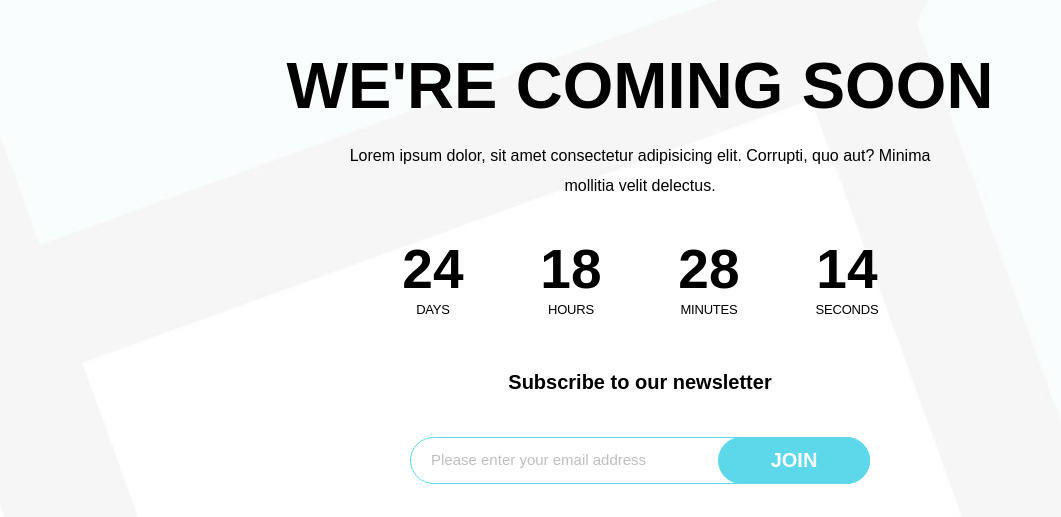
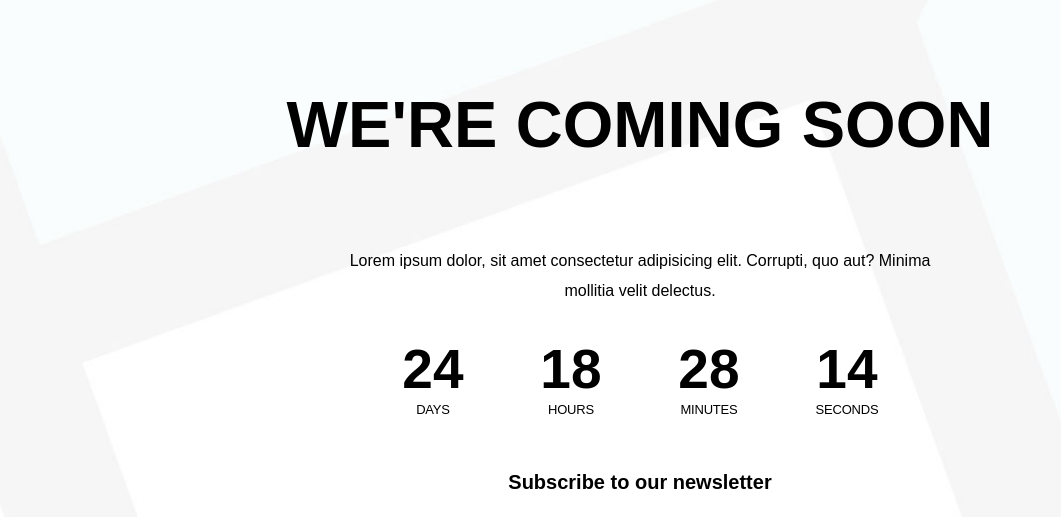
Before and after one commit to Sungmiii/kcubd-staticwebsite, a website: page index.html in a window 1280 px wide. Shown: the part 175-692 px from the top of the page, without its empty margins (0-1061 px from the left). Drawn offline with Linux system fonts and the light colour scheme; a web font is replaced by a local one.

Commit message:
subtitle in separate div and grid row

```diff
--- a/index.html
+++ b/index.html
@@ -48,15 +48,18 @@
         </header>
         <main class="main">
             <div class="textbox">
-                <h1 class="title margin-bottom-small">
+                <h1 class="title">
                     we're coming soon
                 </h1>
-                <h3 class="subtitle">
-                    Lorem ipsum dolor, sit amet consectetur adipisicing elit. Corrupti, quo aut? Minima mollitia velit
-                    delectus.
-                </h3>
+
             </div>
         </main>
+        <div class="subtitlebox">
+            <h3 class="subtitlebox__text">
+                Lorem ipsum dolor, sit amet consectetur adipisicing elit. Corrupti, quo aut? Minima mollitia velit
+                delectus.
+            </h3>
+        </div>
         <div class="countbox">
             <div class="countgroup">
                 <span id="day" class="countgroup__number">
--- a/sass/_layout.scss
+++ b/sass/_layout.scss
@@ -1,7 +1,7 @@
 .container {
     display: grid;
     grid-template-columns: [lside-start] 250px [lside-end] repeat(12, [col-start] 1fr [col-end]) [rside-start] 250px [rside-end];
-    grid-template-rows: 200px 2fr 1fr 200px 30px;
+    grid-template-rows: 200px 2fr 1fr 1fr 200px 30px;
     justify-items: center;
     align-items: center;
 
@@ -37,6 +37,14 @@
       grid-column: col-start 1 / -1;
      }
 
+  }
+
+  .subtitlebox{
+    grid-column: col-start 1 / col-end 12;
+    text-align: center;
+    @include responsive(phone) {
+      grid-column: col-start 1 / -1;
+     }
   }
 
   .lettercontainer{
--- a/sass/_typography.scss
+++ b/sass/_typography.scss
@@ -13,15 +13,14 @@
     color: #000000;
     margin-top: 0;
     display: inline-block;
-
+    @extend %margin;
     @include responsive(phone) {
       width: 100%;
       font-size: 3.5rem;
-      margin-bottom: 0 !important;
     }
   }
 
-  .subtitle {
+  .subtitlebox__text {
     width: 59.5rem;
     height: 5.8rem;
     font-size: 1.6rem;
```
Also changed, not shown: css/style.comp.css, css/style.css, css/style.prefix.css, js/main.js (line endings or trailing spaces).
